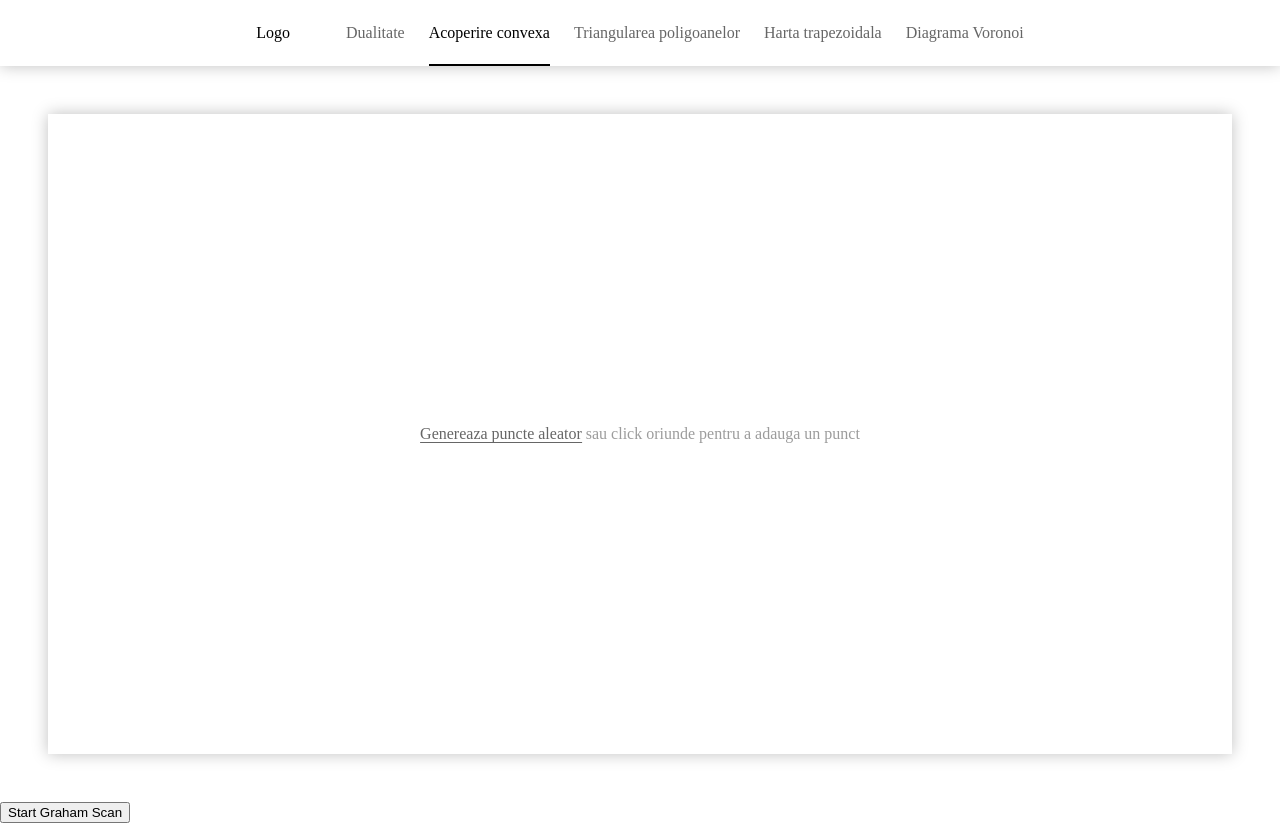
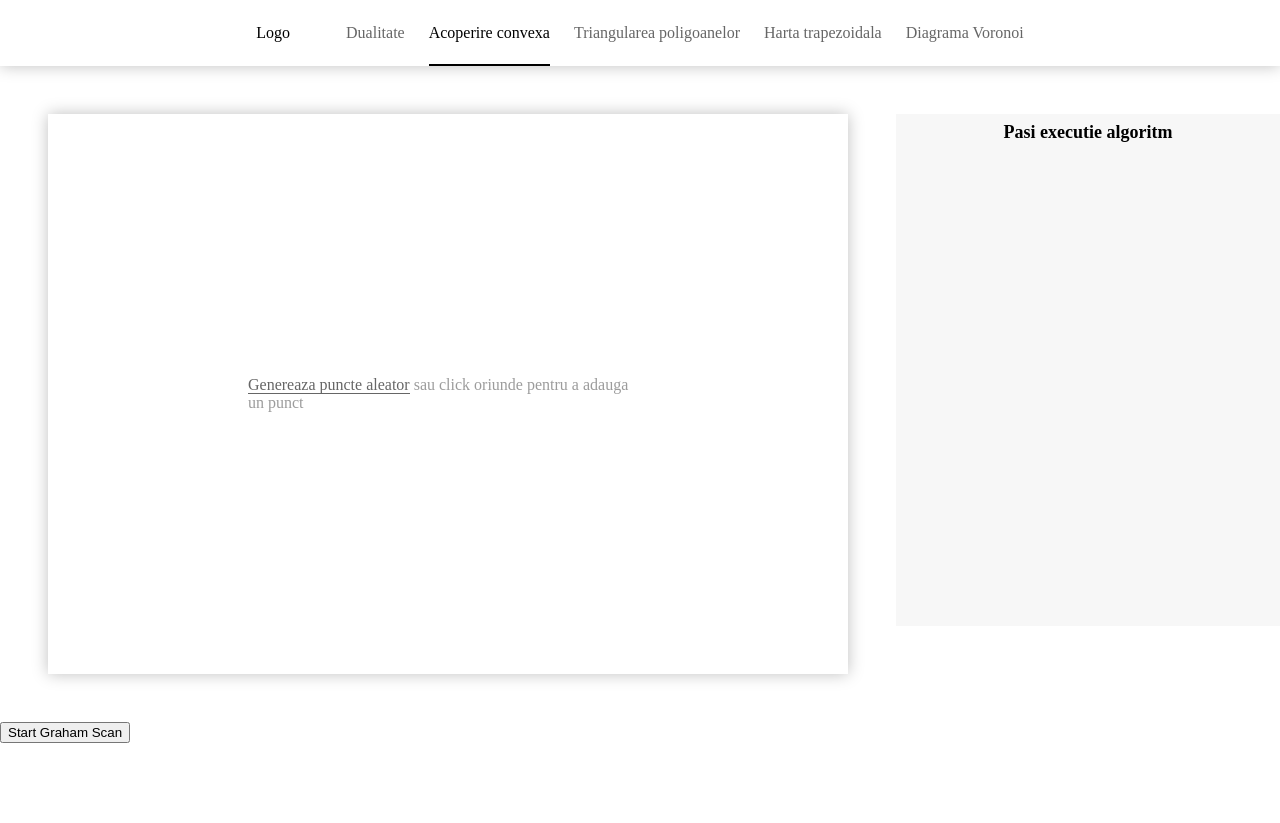
Before and after one commit to andreihodoroaga/geometric-algorithms, a React (Vite) app: page /convex-hull in a window 1280 px wide. After the commit the page ends 800 px from the top, so only its background shows below. Built offline with nearby package versions, Linux system fonts and the light colour scheme.

Commit message:
feat: add explanations component

```diff
--- a/src/components/canvas/Canvas.tsx
+++ b/src/components/canvas/Canvas.tsx
@@ -26,14 +26,11 @@ interface CanvasProps {
   points: Point[];
   setPoints: React.Dispatch<React.SetStateAction<Point[]>>;
   computeVisualizationSteps: () => VisualizationStep[];
+  setExplanations: React.Dispatch<React.SetStateAction<string[]>>;
 }
 
 // A reusable component to be used in every algorithm
-export default function Canvas({
-  points,
-  setPoints,
-  computeVisualizationSteps,
-}: CanvasProps) {
+export default function Canvas({ points, setPoints, computeVisualizationSteps, setExplanations }: CanvasProps) {
   const [canvasDimensions, setCanvasDimensions] = useState({
     width: 0,
     height: 0,
@@ -77,11 +74,8 @@ export default function Canvas({
           // whenever the convex hull changes, update the lines and points too
           for (const point of newLowConvexHullPoints) {
             const canvasPoint = convertPointBetweenAlgorithmAndCanvas(point);
-            const currentPoint = points.find(
-              (p) => p.label === canvasPoint.label
-            );
-            if (currentPoint?.color !== GREEN_COLOR)
-              updatePointStyle(canvasPoint, GREEN_COLOR);
+            const currentPoint = points.find((p) => p.label === canvasPoint.label);
+            if (currentPoint?.color !== GREEN_COLOR) updatePointStyle(canvasPoint, GREEN_COLOR);
           }
           break;
         }
@@ -98,9 +92,7 @@ export default function Canvas({
           break;
         }
         case "point": {
-          const canvasPoint = convertPointBetweenAlgorithmAndCanvas(
-            element as Point
-          );
+          const canvasPoint = convertPointBetweenAlgorithmAndCanvas(element as Point);
           updatePointStyle(canvasPoint, color!);
           break;
         }
@@ -114,9 +106,7 @@ export default function Canvas({
     for (let i = 0; i < 10; i++) {
       const x = generateRandomNumber(20, canvasDimensions.width - 20);
       const y = generateRandomNumber(20, canvasDimensions.height - 20);
-      const label = getNextPointLetter(
-        points[i - 1] ? points[i - 1].label : ""
-      );
+      const label = getNextPointLetter(points[i - 1] ? points[i - 1].label : "");
       points.push({ x, y, label, color: GREY_COLOR });
     }
 
@@ -127,9 +117,7 @@ export default function Canvas({
   const addPoint = (e: KonvaEventObject<MouseEvent>) => {
     const newPoint = {
       ...e.target.getStage()!.getPointerPosition(),
-      label: getNextPointLetter(
-        points.length > 0 ? points[points.length - 1].label : ""
-      ),
+      label: getNextPointLetter(points.length > 0 ? points[points.length - 1].label : ""),
       color: GREY_COLOR,
     } as Point;
 
@@ -153,11 +141,7 @@ export default function Canvas({
   };
 
   const cleanUpCanvas = () => {
-    setPoints((points) =>
-      points.map((p) =>
-        p.color === GREEN_COLOR ? p : { ...p, color: GREY_COLOR }
-      )
-    );
+    setPoints((points) => points.map((p) => (p.color === GREEN_COLOR ? p : { ...p, color: GREY_COLOR })));
     setLines(lines.map((l) => (l.dash ? l : { ...l, dash: [] })));
   };
 
@@ -165,6 +149,7 @@ export default function Canvas({
     const steps = computeVisualizationSteps();
 
     for (const step of steps) {
+      setExplanations((explanations) => [...explanations, step.explanation]);
       // at every new step we should keep on the canvas only some points / lines
       // for now, keeping only the green ones should do
       cleanUpCanvas();
@@ -176,11 +161,7 @@ export default function Canvas({
   return (
     <>
       <div className="canvas-component">
-        <Stage
-          width={canvasDimensions.width}
-          height={canvasDimensions.height}
-          onClick={(e) => addPoint(e)}
-        >
+        <Stage width={canvasDimensions.width} height={canvasDimensions.height} onClick={(e) => addPoint(e)}>
           <Layer>
             {points.map((point) => (
               <PointComponent point={point} key={uniqueId()} />
@@ -190,9 +171,7 @@ export default function Canvas({
             ))}
           </Layer>
         </Stage>
-        {showOverlayText && (
-          <OverlayText generateRandomPoints={generateRandomPoints} />
-        )}
+        {showOverlayText && <OverlayText generateRandomPoints={generateRandomPoints} />}
       </div>
       <button onClick={startAlgorithm}>Start Graham Scan</button>
     </>
--- a/src/components/convex-hull/ConvexHull.scss
+++ b/src/components/convex-hull/ConvexHull.scss
@@ -1,7 +1,14 @@
 .convex-hull-container {
-  height: 80vh;
+  display: flex;
+  height: 70vh;
+
+  .canvas-wrapper {
+    width: 70%;
+  }
+
+  .explanations-wrapper {
+    overflow-y: auto;
+    margin-top: 3rem;
+    width: 30%;
+  }
 }
-
-.canvas-container {
-  height: 100%;
-}
--- a/src/components/convex-hull/ConvexHull.tsx
+++ b/src/components/convex-hull/ConvexHull.tsx
@@ -1,12 +1,14 @@
 import { useState } from "react";
 import Canvas from "../canvas/Canvas";
-import "./convex-hull.scss";
+import "./ConvexHull.scss";
 import { Point } from "../../shared/models/geometry";
 import { comparatorPointsByXAscending, sortList } from "../../shared/util";
 import { determineConvexHullPart } from "./convex-hull-algorithm";
+import Explanations from "../explanations/Explanations";
 
 export default function ConvexHull() {
   const [points, setPoints] = useState<Point[]>([]);
+  const [explanations, setExplanations] = useState<string[]>([]);
 
   // points for canvas: origin in top left (and y increasing as you go down)
   // points for algorithm: origin in bottom left (so the alg. gets the points as we see them)
@@ -34,10 +36,18 @@ export default function ConvexHull() {
   };
 
   return (
-    <>
+    <div className="convex-hull-container">
       <div className="canvas-wrapper">
-        <Canvas points={points} setPoints={setPoints} computeVisualizationSteps={computeVisualizationSteps} />
+        <Canvas
+          points={points}
+          setPoints={setPoints}
+          computeVisualizationSteps={computeVisualizationSteps}
+          setExplanations={setExplanations}
+        />
       </div>
-    </>
+      <div className="explanations-wrapper">
+        <Explanations explanations={explanations} />
+      </div>
+    </div>
   );
 }
--- a/src/components/convex-hull/convex-hull-algorithm.ts
+++ b/src/components/convex-hull/convex-hull-algorithm.ts
@@ -118,8 +118,7 @@ export const determineConvexHullPart = (points: Point[], part: ConvexHullPart) =
         }
         convexHullPart.push(points[i]);
 
-
-        let messageConvexHullList = "Frontiera inferioara contine punctele ";
+        let messageConvexHullList = `Frontiera ${part === "lower" ? "inferioara" : "superioara"} contine punctele `;
         for (let i = 0; i < convexHullPart.length; i++) {
             messageConvexHullList += convexHullPart[i].label;
             if (i != convexHullPart.length - 1) {
--- a/src/components/convex-hull/convex-hull.scss
+++ /dev/null
@@ -1,3 +0,0 @@
-.canvas-wrapper {
-    height: 80vh;
-}
--- /dev/null
+++ b/src/components/explanations/Explanations.scss
@@ -0,0 +1,21 @@
+.explanations-container {
+  min-height: 100%;
+  padding: 0.5rem 0.25rem;
+  background-color: #f7f7f7;
+
+  .explanations-title {
+    margin: 0;
+    margin-bottom: 0.75rem;
+    text-align: center;
+    font-size: 1.125rem;
+  }
+
+  .explanation {
+    margin: 0.5rem;
+    color: #666;
+
+    &.last {
+      color: #000;
+    }
+  }
+}
--- /dev/null
+++ b/src/components/explanations/Explanations.tsx
@@ -0,0 +1,35 @@
+import { useEffect, useRef } from "react";
+import "./Explanations.scss";
+
+interface ExplanationsProps {
+  explanations: string[];
+}
+
+export default function Explanations({ explanations }: ExplanationsProps) {
+  const bottomRef = useRef<HTMLDivElement | null>(null);
+
+  useEffect(() => {
+    // https://dev.to/forksofpower/autoscrolling-lists-with-react-hooks-10o7
+    const scrollToBottom = () => {
+      bottomRef.current?.scrollIntoView({
+        behavior: "smooth",
+        block: "start",
+      });
+    };
+    scrollToBottom();
+  }, [explanations]);
+
+  return (
+    <div className="explanations-container">
+      <h2 className="explanations-title">Pasi executie algoritm</h2>
+      <div className="explanation-list">
+        {explanations.map((explanation, idx) => (
+          <p key={idx} className={`explanation ${idx === explanations.length - 1 ? "last" : ""}`}>
+            {idx + 1}. {explanation}
+          </p>
+        ))}
+        <div ref={bottomRef} className="explanation-list-bottom"></div>
+      </div>
+    </div>
+  );
+}
```
